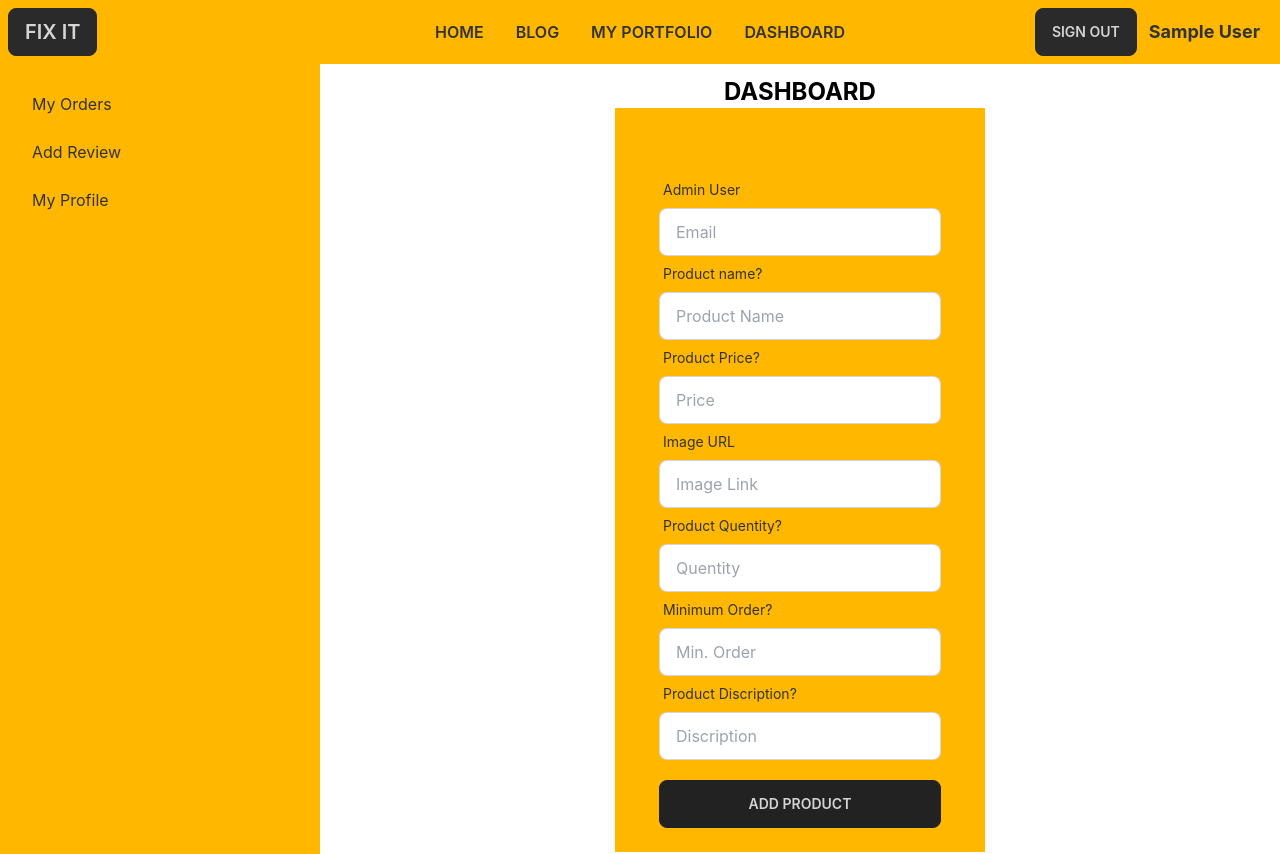
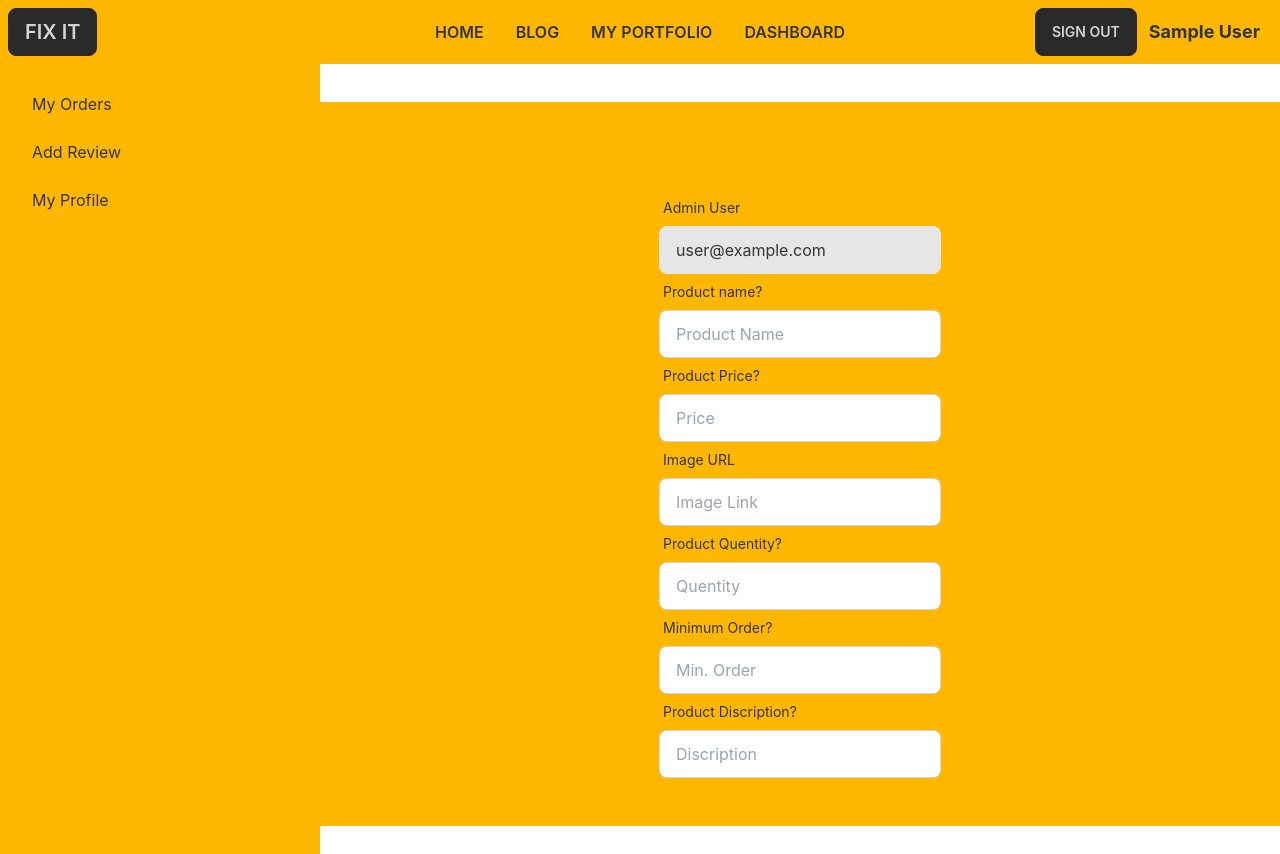
Before and after one commit to mahmudunnaby/fixit-drill-machine-manufacturer-client-side, a React (Create React App) app: page /dashboard/addproduct in a window 1280 px wide. Shown: the top 854 px of the page. Built offline with nearby package versions, Linux system fonts and the light colour scheme; no server answers; sample sign-in values are in the browser's storage.

Commit message:
add product serverside added

```diff
--- a/src/components/AddProduct/AddProduct.js
+++ b/src/components/AddProduct/AddProduct.js
@@ -1,59 +1,131 @@
-import React from 'react';
+import React, { useRef } from 'react';
+import { useAuthState } from 'react-firebase-hooks/auth';
+import { toast } from 'react-toastify';
+import auth from '../../firebase.init';
+import useAdmin from '../../hooks/useAdmin';
+import Loading from '../Shared/Loading/Loading';
+import { ToastContainer } from 'react-toastify';
+import 'react-toastify/dist/ReactToastify.css';
 
 const AddProduct = () => {
+    const [user, loading, error] = useAuthState(auth);
+    const [admin] = useAdmin(user)
+    const refProductName = useRef('')
+    const refPrice = useRef(0)
+    const refImg = useRef('')
+    const refQuentity = useRef(0)
+    const refMinOrder = useRef(0)
+    const refDiscription = useRef('')
+
+    if (loading) {
+        return <Loading></Loading>
+    }
+
+
+
+    const handleAddProduct = (e) => {
+
+        e.preventDefault()
+        const productName = refProductName.current.value
+        const price = refPrice.current.value
+        const img = refImg.current.value
+        const quentity = refQuentity.current.value
+        const minOrder = refMinOrder.current.value
+        const discription = refDiscription.current.value
+        const email = user.email
+
+        const newProduct = { email, productName, price, img, quentity, minOrder, discription }
+
+        fetch('http://localhost:5000/products', {
+            method: 'POST',
+            headers: {
+                'Content-Type': 'application/json',
+            },
+            body: JSON.stringify(newProduct),
+        })
+
+            .then(res => res.json())
+            .then(data => {
+                console.log(data)
+
+                toast("Product Added")
+            })
+
+
+        console.log(newProduct);
+    }
+
+
+
+
     return (
-        <div>
 
-            <div className="flex flex-col w-full bg-accent  ">
-                <div className="grid h-auto card  mt-10 mx-5 p-6 rounded-box place-items-center">
+
+        <div className="flex flex-col w-full bg-accent  py-6 ">
+            <div className="grid h-auto card  mt-10 mx-5 p-6 rounded-box place-items-center">
+
+                <form onSubmit={handleAddProduct}>
 
 
                     <div className="form-control w-full max-w-xs">
                         <label className="label">
                             <span className="label-text">Admin User</span>
+                        </label>
+                        <input disabled value={user.email} type="text" placeholder="Email" className="input input-bordered w-full max-w-xs" />
+                    </div>
 
-                        </label>
-                        <input type="text" placeholder="Email" className="input input-bordered w-full max-w-xs" />
-                    </div>
                     <div className="form-control w-full max-w-xs">
                         <label className="label">
                             <span className="label-text">Product name?</span>
 
                         </label>
-                        <input type="text" placeholder="Product Name" className="input input-bordered w-full max-w-xs" />
+                        <input ref={refProductName} type="text" placeholder="Product Name" className="input input-bordered w-full max-w-xs" />
                     </div>
+
+
                     <div className="form-control w-full max-w-xs">
                         <label className="label">
                             <span className="label-text">Product Price?</span>
 
                         </label>
-                        <input type="number" placeholder="Price" className="input input-bordered w-full max-w-xs" />
+                        <input ref={refPrice} type="number" placeholder="Price" className="input input-bordered w-full max-w-xs" />
                     </div>
+
                     <div className="form-control w-full max-w-xs">
                         <label className="label">
                             <span className="label-text">Image URL</span>
                         </label>
-                        <input type="text" placeholder="Image Link" className="input input-bordered w-full max-w-xs" />
+                        <input ref={refImg} type="text" placeholder="Image Link" className="input input-bordered w-full max-w-xs" />
                     </div>
+
                     <div className="form-control w-full max-w-xs">
                         <label className="label">
                             <span className="label-text">Product Quentity?</span>
                         </label>
-                        <input type="number" placeholder="Quentity" className="input input-bordered w-full max-w-xs" />
+                        <input ref={refQuentity} type="number" placeholder="Quentity" className="input input-bordered w-full max-w-xs" />
+
+                    </div>
+
+                    <div className="form-control w-full max-w-xs">
                         <label className="label">
                             <span className="label-text">Minimum Order?</span>
                         </label>
-                        <input type="number" placeholder="Min. Order" className="input input-bordered w-full max-w-xs" />
+                        <input ref={refMinOrder} type="number" placeholder="Min. Order" className="input input-bordered w-full max-w-xs" />
+
+                    </div>
+
+                    <div className="form-control w-full max-w-xs">
                         <label className="label">
                             <span className="label-text">Product Discription?</span>
                         </label>
-                        <input type="Text" placeholder="Discription" className="input input-bordered w-full max-w-xs" />
+                        <input ref={refDiscription} type="Text" placeholder="Discription" className="input input-bordered w-full max-w-xs" />
+                    </div>
+                    <ToastContainer />
 
-                        <button className="btn btn-active mt-5">Add Product</button>
-                    </div>
 
-                </div>
+                    {admin && <button type='submit' className='btn btn-active mt-5'>Add Product</button>}
 
+                </form>
             </div>
 
 
--- a/src/components/Dashboard/Dashboard.js
+++ b/src/components/Dashboard/Dashboard.js
@@ -13,7 +13,7 @@ const Dashboard = () => {
             <div className="drawer drawer-mobile ">
                 <input id="dashboard-sidebar" type="checkbox" className="drawer-toggle" />
                 <div className="drawer-content flex flex-col items-center justify-center">
-                    <h1 className=' text-2xl font-bold text-black'>DASHBOARD</h1>
+
                     <Outlet></Outlet>
                     {/* <!-- Page content here --> */}
 
--- a/src/components/Products/Product.js
+++ b/src/components/Products/Product.js
@@ -22,7 +22,7 @@ const Product = ({ product }) => {
 
                         <div className="stat bg-accent">
                             <div className="stat-title">{quentity} nos</div>
-                            <div className="stat-value">{price}</div>
+                            <div className="stat-value"> {price}</div>
                             <div className="stat-title">Min.Order {minOrder}</div>
 
                         </div>
```
